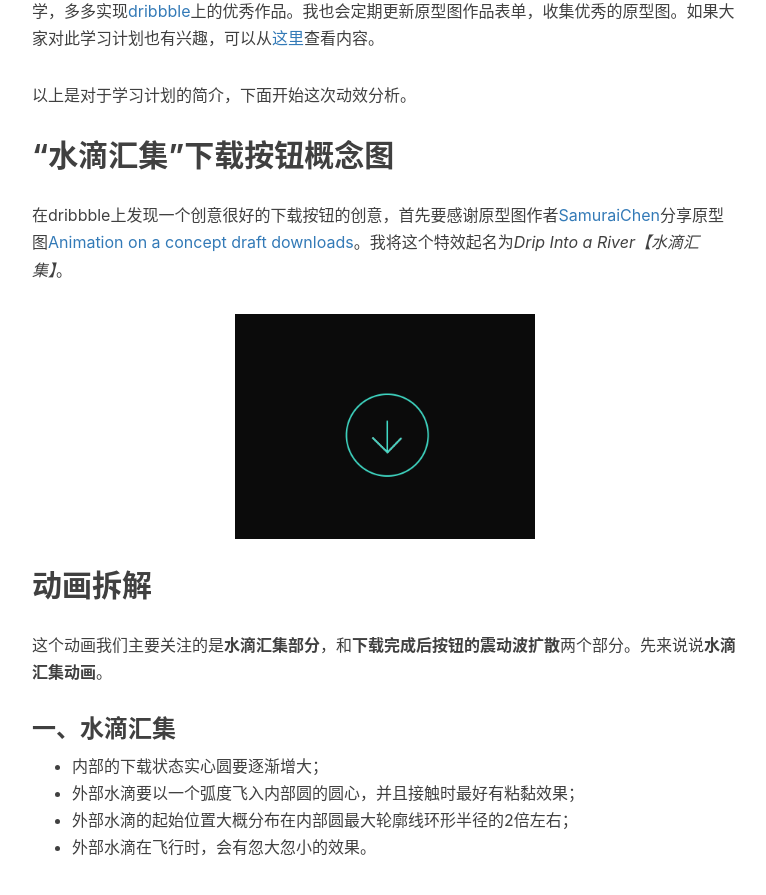
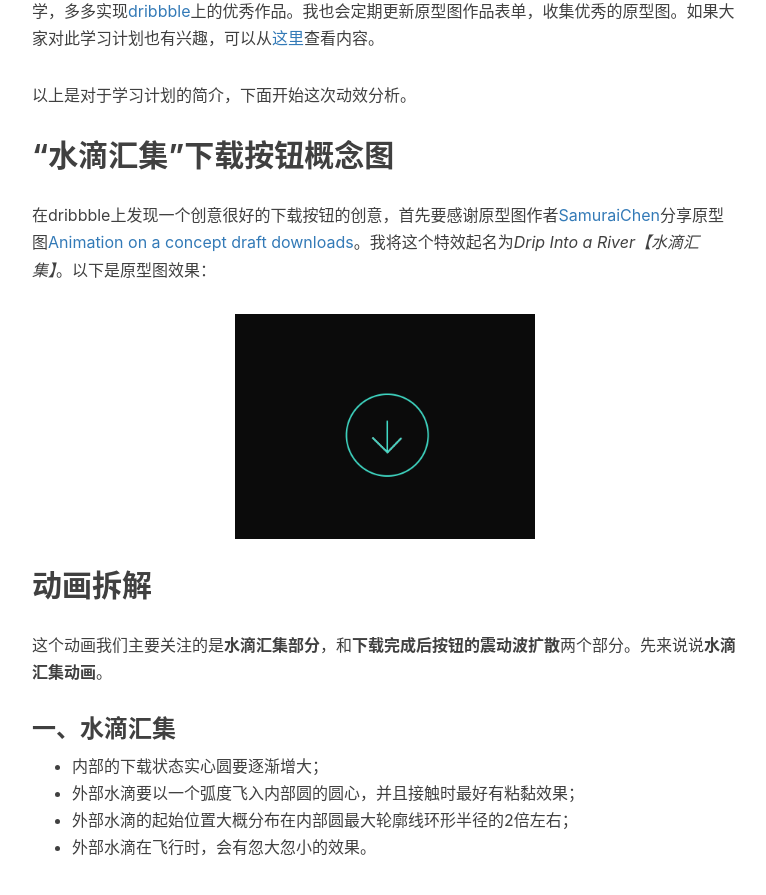
Before and after one commit to Desgard/desgard.github.com, a Jekyll site: the page built from _posts/2016-06-28-DGDownloaderButton.md, in a window 1280 px wide and 900 px high, scrolled down 665 px. Shown: the top 895 px of the window, without its empty margins (233-999 px from the left). Built offline with Jekyll 4.4.1, drawn with Linux system fonts in a browser that asks for light colours; nearby versions of some CDN libraries; formulas are drawn with MathJax 3; comment, search, counter and statistics services are not loaded.

Commit message:
MOD: 增加部分内容

```diff
--- a/_posts/2016-06-28-DGDownloaderButton.md
+++ b/_posts/2016-06-28-DGDownloaderButton.md
@@ -19,7 +19,7 @@ tags:
 
 ## “水滴汇集”下载按钮概念图
 
-在dribbble上发现一个创意很好的下载按钮的创意，首先要感谢原型图作者[SamuraiChen](https://dribbble.com/SamuraiChen)分享原型图[Animation on a concept draft downloads](https://dribbble.com/shots/2785355-Animation-on-a-concept-draft-downloads)。我将这个特效起名为*Drip Into a River【水滴汇集】*。
+在dribbble上发现一个创意很好的下载按钮的创意，首先要感谢原型图作者[SamuraiChen](https://dribbble.com/SamuraiChen)分享原型图[Animation on a concept draft downloads](https://dribbble.com/shots/2785355-Animation-on-a-concept-draft-downloads)。我将这个特效起名为*Drip Into a River【水滴汇集】*。以下是原型图效果：
 
 <img src="/assets/img/post_img/2016-06-28/dribbble.gif" width="300px"/>
 
```
